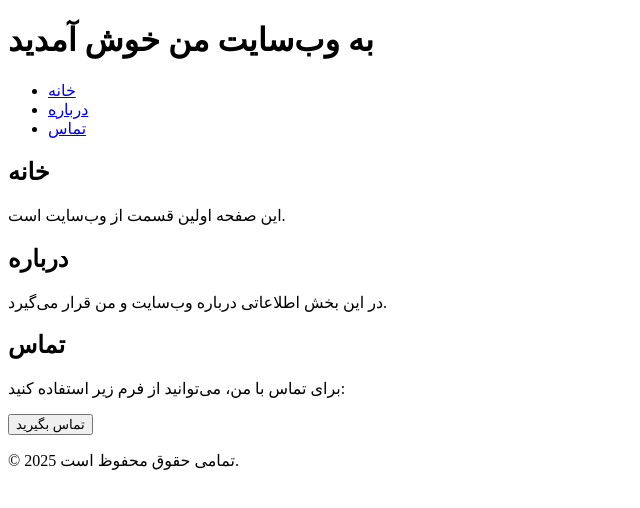
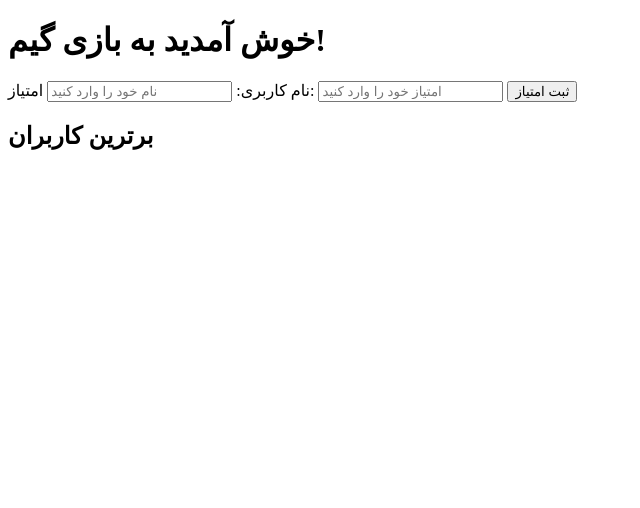
Before and after one commit to griezru/my-adsgram-site, a plain HTML site: page index.html in a window 1280 px wide. Shown: the whole page, without its empty margins (0-640 px from the left). Drawn offline with Linux system fonts and the light colour scheme.

Commit message:
Update index.html

```diff
--- a/index.html
+++ b/index.html
@@ -3,41 +3,28 @@
 <head>
     <meta charset="UTF-8">
     <meta name="viewport" content="width=device-width, initial-scale=1.0">
-    <title>وب‌سایت استاتیک</title>
-    <link rel="stylesheet" href="styles.css"> <!-- اتصال به CSS -->
+    <title>وب‌سایت گیم و ثبت امتیاز</title>
+    <link rel="stylesheet" href="styles.css">
 </head>
 <body>
-    <header>
-        <h1>به وب‌سایت من خوش آمدید</h1>
-        <nav>
-            <ul>
-                <li><a href="#home">خانه</a></li>
-                <li><a href="#about">درباره</a></li>
-                <li><a href="#contact">تماس</a></li>
-            </ul>
-        </nav>
-    </header>
+    <div class="container">
+        <h1>خوش آمدید به بازی گیم!</h1>
+        <form id="scoreForm">
+            <label for="username">نام کاربری:</label>
+            <input type="text" id="username" required placeholder="نام خود را وارد کنید">
 
-    <section id="home">
-        <h2>خانه</h2>
-        <p>این صفحه اولین قسمت از وب‌سایت است.</p>
-    </section>
+            <label for="score">امتیاز:</label>
+            <input type="number" id="score" required placeholder="امتیاز خود را وارد کنید" min="0">
 
-    <section id="about">
-        <h2>درباره</h2>
-        <p>در این بخش اطلاعاتی درباره وب‌سایت و من قرار می‌گیرد.</p>
-    </section>
+            <button type="submit">ثبت امتیاز</button>
+        </form>
 
-    <section id="contact">
-        <h2>تماس</h2>
-        <p>برای تماس با من، می‌توانید از فرم زیر استفاده کنید:</p>
-        <button id="contactButton">تماس بگیرید</button>
-    </section>
+        <h2>برترین کاربران</h2>
+        <ul id="leaderboard">
+            <!-- لیست برترین‌ها اینجا نمایش داده می‌شود -->
+        </ul>
+    </div>
 
-    <footer>
-        <p>&copy; 2025 تمامی حقوق محفوظ است.</p>
-    </footer>
-
-    <script src="script.js"></script> <!-- اتصال به JavaScript -->
+    <script src="script.js"></script>
 </body>
 </html>
```
